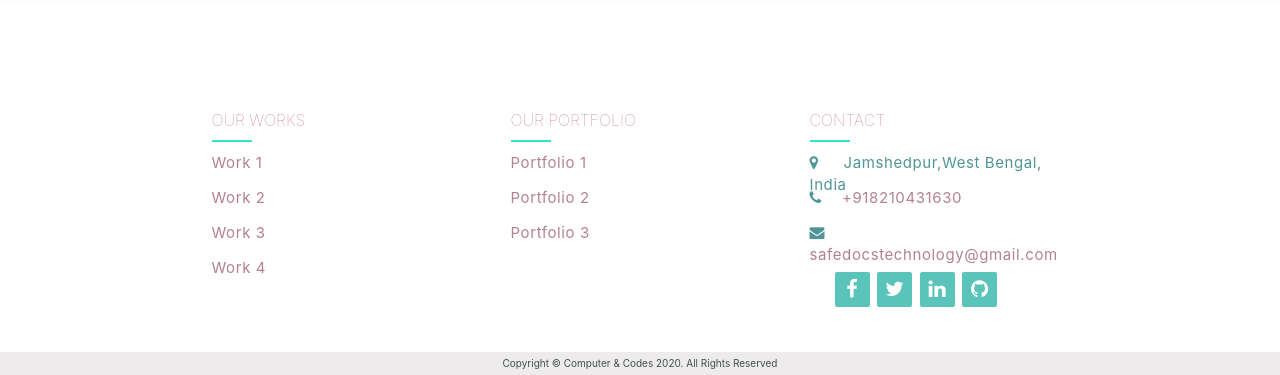
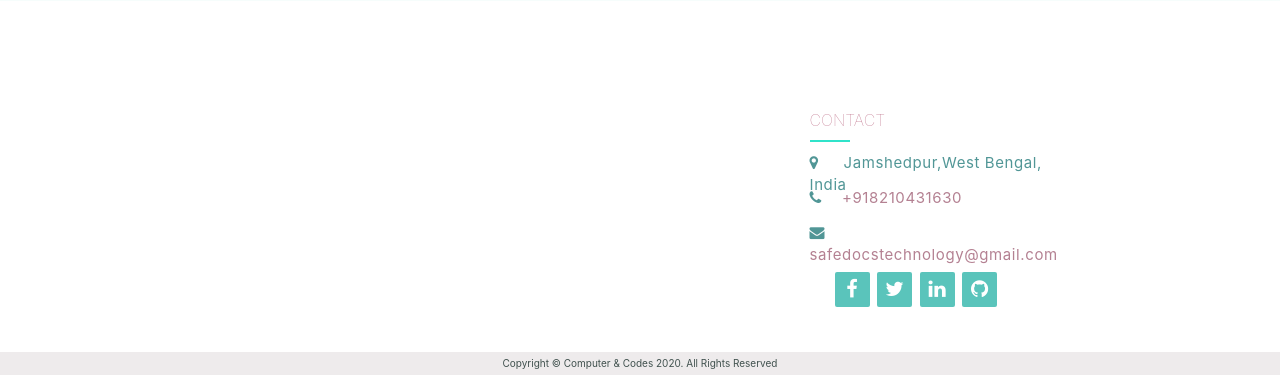
Before and after one commit to Amit998/SP_Site, a PHP site: page / in a window 1280 px wide. Shown: the part 4753-5128 px from the top of the page. Run offline with PHP 8.4, Linux system fonts and the light colour scheme.

Commit message:
our works and portfolio hidden

```diff
--- a/index.php
+++ b/index.php
@@ -470,7 +470,7 @@
 
     <div class="footer">
       <div class="inner-footer">
-        <div class="footer-items">
+        <div class="footer-items" style="visibility: hidden;">
           <h2>Our Works</h2>
           <div class="footer-border"></div>
           <ul>
@@ -481,7 +481,7 @@
           </ul>
         </div>
 
-        <div class="footer-items">
+        <div class="footer-items" style="visibility: hidden;">
           <h2>Our Portfolio</h2>
           <div class="footer-border"></div>
           <ul>
```
